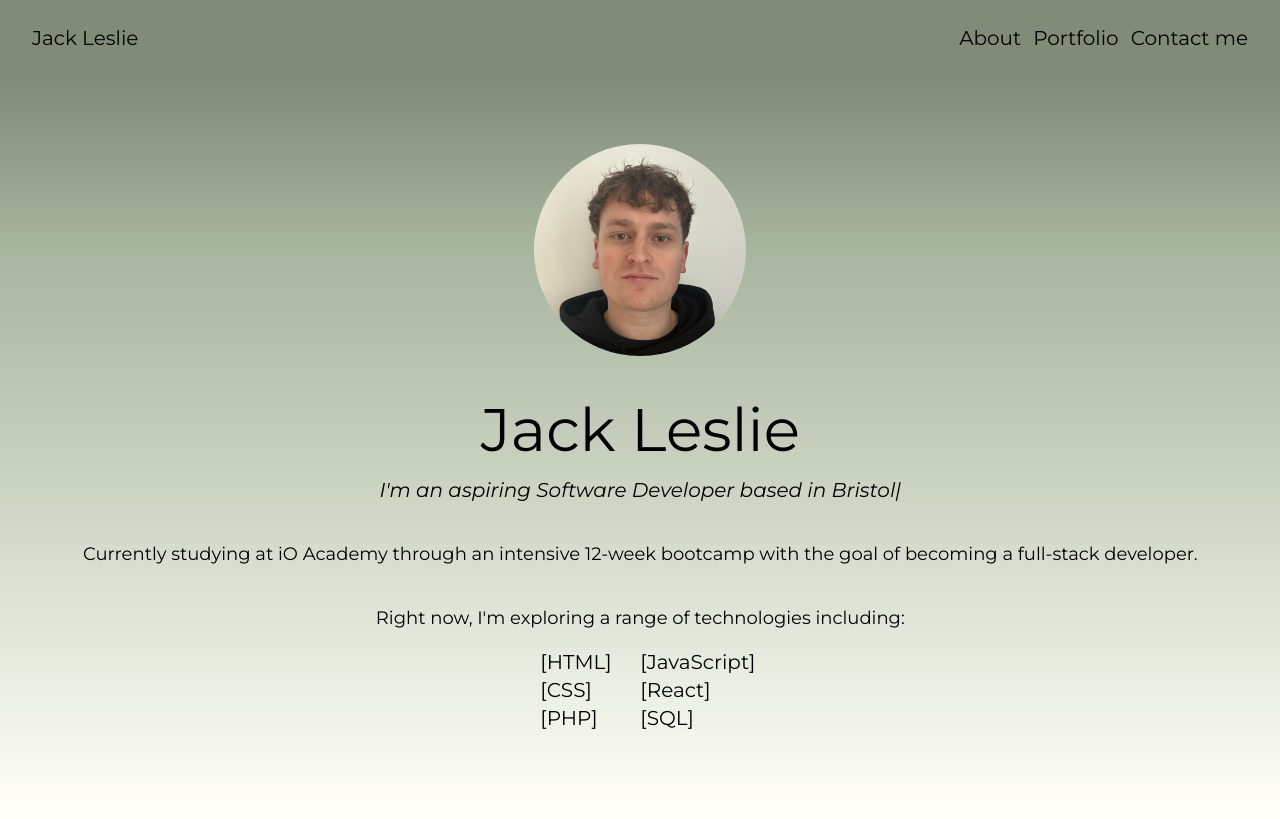
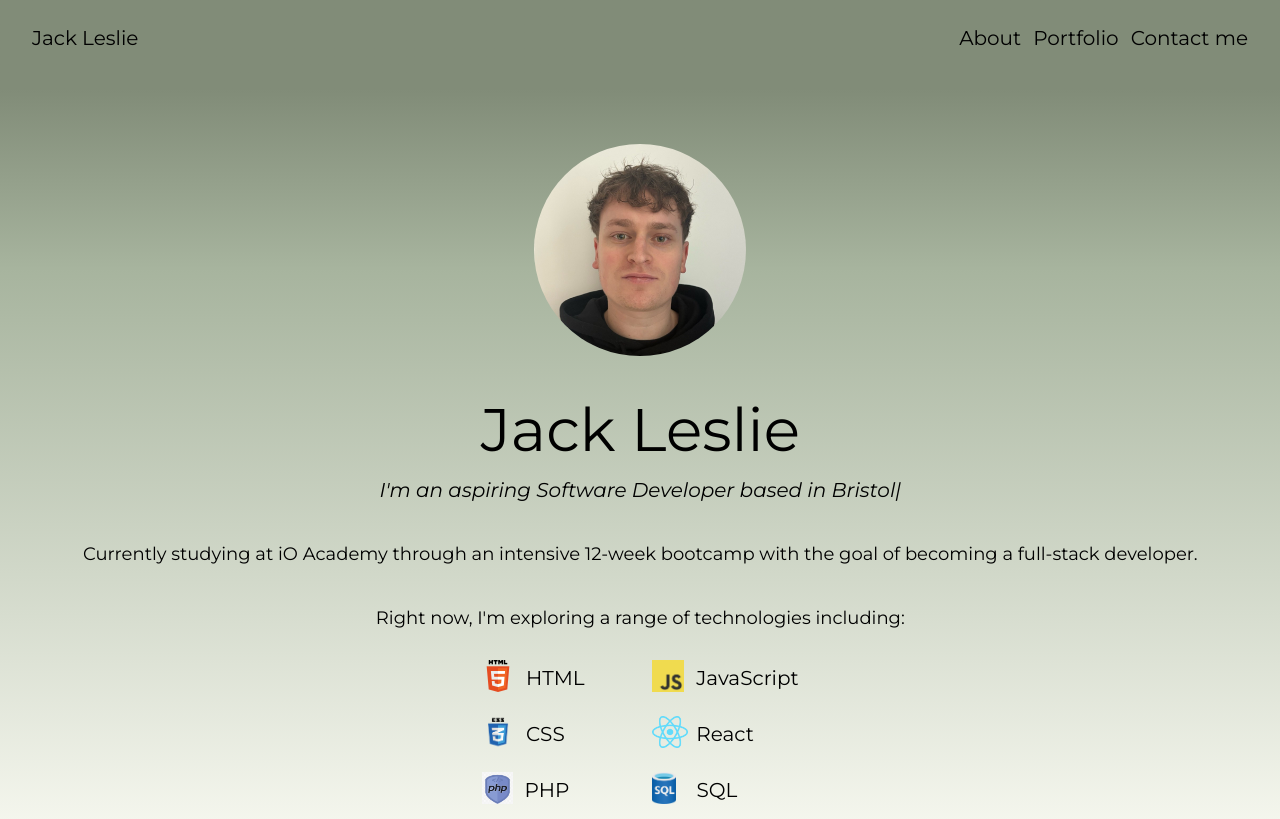
Before and after one commit to jlesliegit/portfolio-website, a plain HTML site: page index.html in a window 1280 px wide. Shown: the top 819 px of the page. Drawn offline with nearby package versions, Linux system fonts and the light colour scheme.

Commit message:
Added logo pngs in intro section

```diff
--- a/index.html
+++ b/index.html
@@ -87,44 +87,41 @@
             Right now, I'm exploring a range of technologies including:
           </p>
 
-          <ul
-            class="text-xl grid grid-cols-2 max-w-50 justify-self-center text-left max-sm:animate-none max-sm:text-start max-sm:font-normal"
+          <div
+            class="text-xl grid grid-cols-2 grid-max-w-50 justify-self-center justify-center text-left max-sm:animate-none max-sm:text-start max-sm:font-normal max-sm:grid-cols-1"
           >
-            <li>
-              <span class="max-sm:hidden">[</span>HTML<span
-                class="max-sm:hidden"
-                >]</span
-              >
-            </li>
+            <div class="skillsData flex gap-3 text-base items-end p-3">
+              <img src="./Images/html.png" alt="HTML logo" class="h-8" />
+              <p class="text-xl">HTML</p>
+            </div>
+            <div class="skillsData flex gap-3 text-base items-end p-3">
+              <img
+                src="./Images/javascript.png"
+                alt="JavaScript Logo"
+                class="h-8"
+              />
+              <p class="text-xl">JavaScript</p>
+            </div>
+            <div class="skillsData flex gap-3 text-base items-end p-3">
+              <img src="./Images/css.png" alt="CSS logo" class="h-8" />
+              <p class="text-xl">CSS</p>
+            </div>
 
-            <li>
-              <span class="max-sm:hidden">[</span>JavaScript<span
-                class="max-sm:hidden"
-                >]</span
-              >
-            </li>
-            <li>
-              <span class="max-sm:hidden">[</span>CSS<span class="max-sm:hidden"
-                >]</span
-              >
-            </li>
-            <li>
-              <span class="max-sm:hidden">[</span>React<span
-                class="max-sm:hidden"
-                >]</span
-              >
-            </li>
-            <li>
-              <span class="max-sm:hidden">[</span>PHP<span class="max-sm:hidden"
-                >]</span
-              >
-            </li>
-            <li>
-              <span class="max-sm:hidden">[</span>SQL<span class="max-sm:hidden"
-                >]</span
-              >
-            </li>
-          </ul>
+            <div class="skillsData flex gap-2 text-base items-end p-3">
+              <img src="./Images/react.png" alt="React logo" class="h-8" />
+              <p class="text-xl">React</p>
+            </div>
+            <div class="skillsData flex gap-3 text-base items-end p-3">
+              <img src="./Images/php.png" alt="PHP logo" class="h-8" />
+              <p class="text-xl">PHP</p>
+            </div>
+            <div
+              class="skillsData flex gap-5 content-center text-base items-end p-3"
+            >
+              <img src="./Images/sql.png" alt="PHP logo" class="h-8" />
+              <p class="text-xl">SQL</p>
+            </div>
+          </div>
         </div>
       </div>
     </section>
```
Also changed, not shown: Images/css.png (added), Images/html.png (added), Images/javascript.png (added), Images/php.png (added), Images/react.png (added), Images/sql.png (added).
